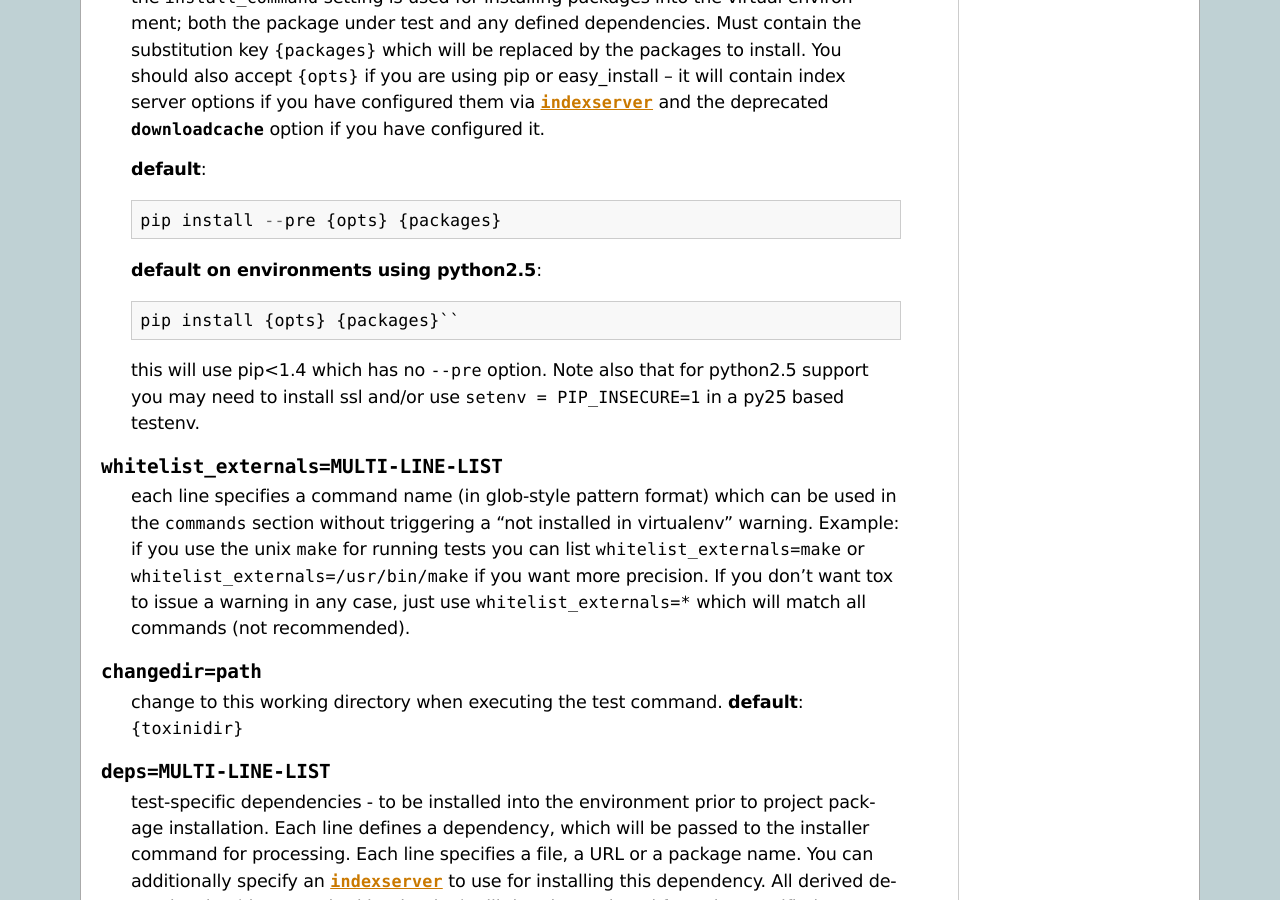
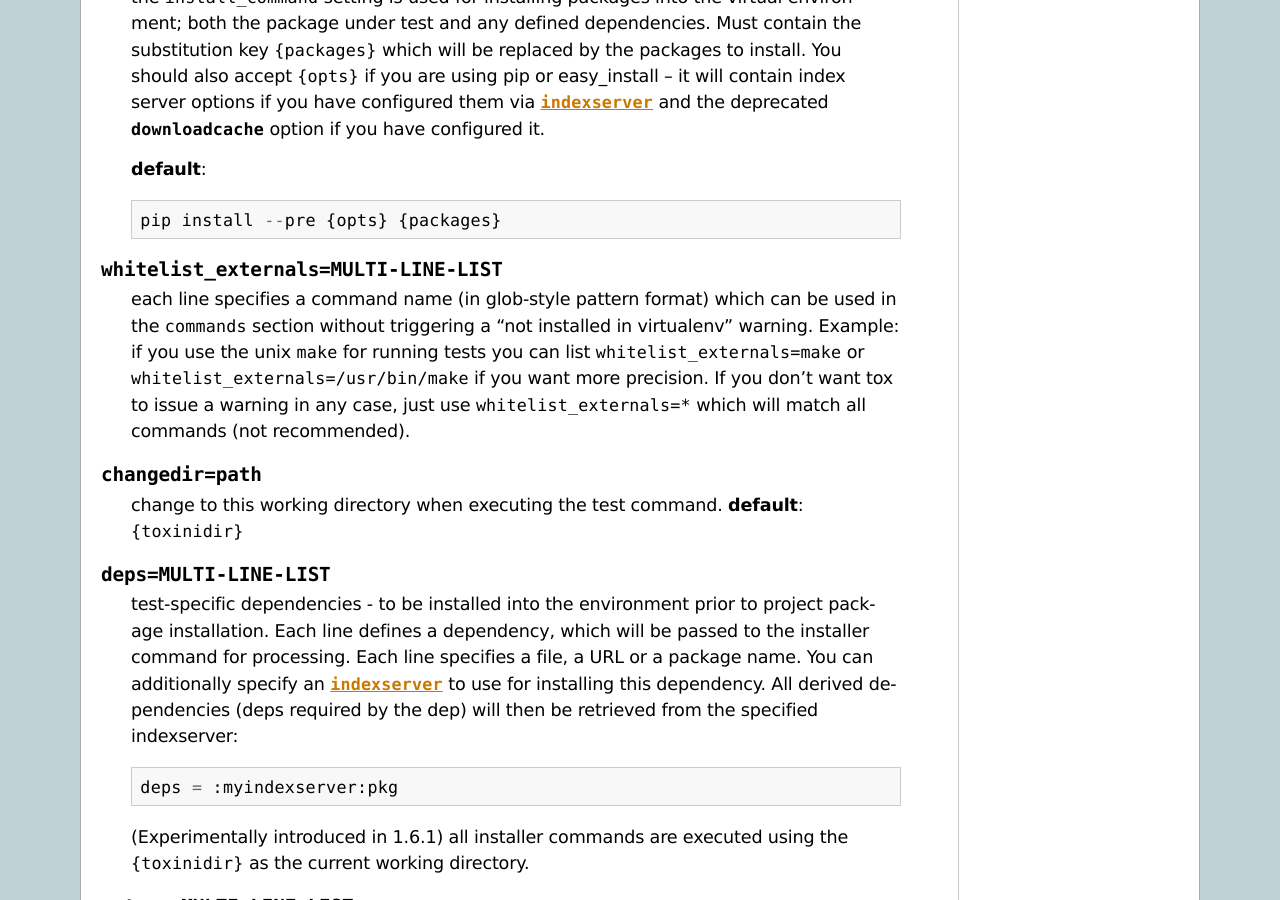
Before and after one commit to msabramo/tox, a Sphinx documentation site: the page built from doc/config.txt, in a window 1280 px wide and 900 px high, scrolled down 1692 px. Built offline with Sphinx 7.4.7, drawn with Linux system fonts in a browser that asks for light colours.

Commit message:
fix issue162: don't list python 2.5 as compatibiliy/supported

```diff
--- a/doc/config.txt
+++ b/doc/config.txt
@@ -96,14 +96,6 @@ Complete list of settings that you can put into ``testenv*`` sections:
     **default**::
 
         pip install --pre {opts} {packages}
-
-    **default on environments using python2.5**::
-
-        pip install {opts} {packages}``
-
-    this will use pip<1.4 which has no ``--pre`` option.  Note also
-    that for python2.5 support you may need to install ssl and/or
-    use ``setenv = PIP_INSECURE=1`` in a py25 based testenv.
 
 .. confval:: whitelist_externals=MULTI-LINE-LIST
 
--- a/doc/index.txt
+++ b/doc/index.txt
@@ -68,9 +68,8 @@ Current features
   support for configuring the installer command
   through :confval:`install_command=ARGV`.
 
-* **cross-Python compatible**: Python-2.5 up to Python-3.3,
-  Jython and pypy_ support.  Python-2.5 is supported through
-  a vendored ``virtualenv-1.9.1`` script.
+* **cross-Python compatible**: Python-2.6 up to Python-3.3,
+  Jython and pypy_ support.
 
 * **cross-platform**: Windows and Unix style environments
 
--- a/doc/install.txt
+++ b/doc/install.txt
@@ -4,7 +4,7 @@ tox installation
 Install info in a nutshell
 ----------------------------------
 
-**Pythons**: CPython 2.4-3.3, Jython-2.5.1, pypy-1.9ff
+**Pythons**: CPython 2.6-3.3, Jython-2.5.1, pypy-1.9ff
 
 **Operating systems**: Linux, Windows, OSX, Unix
 
```
Also changed, not shown: 1 other file.
